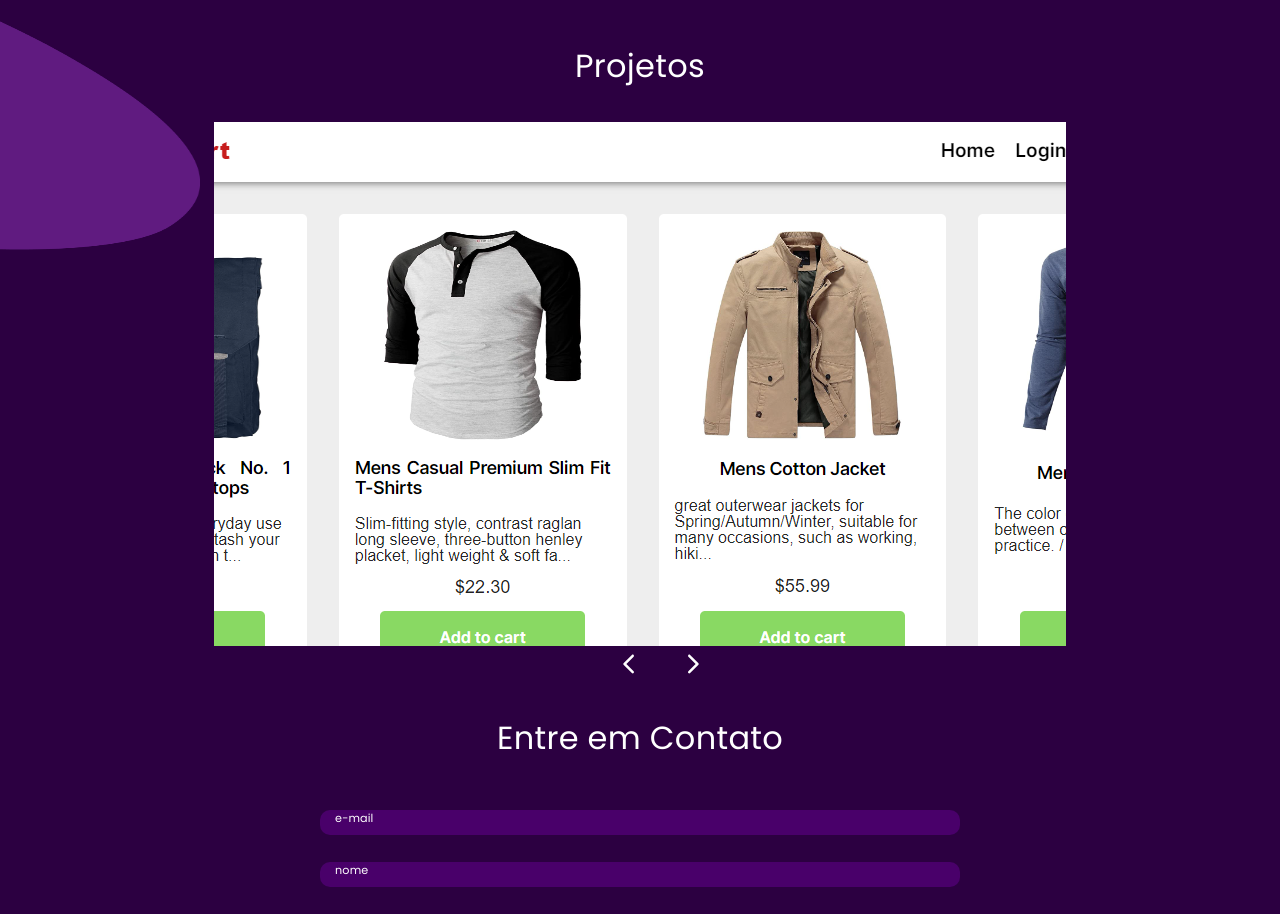
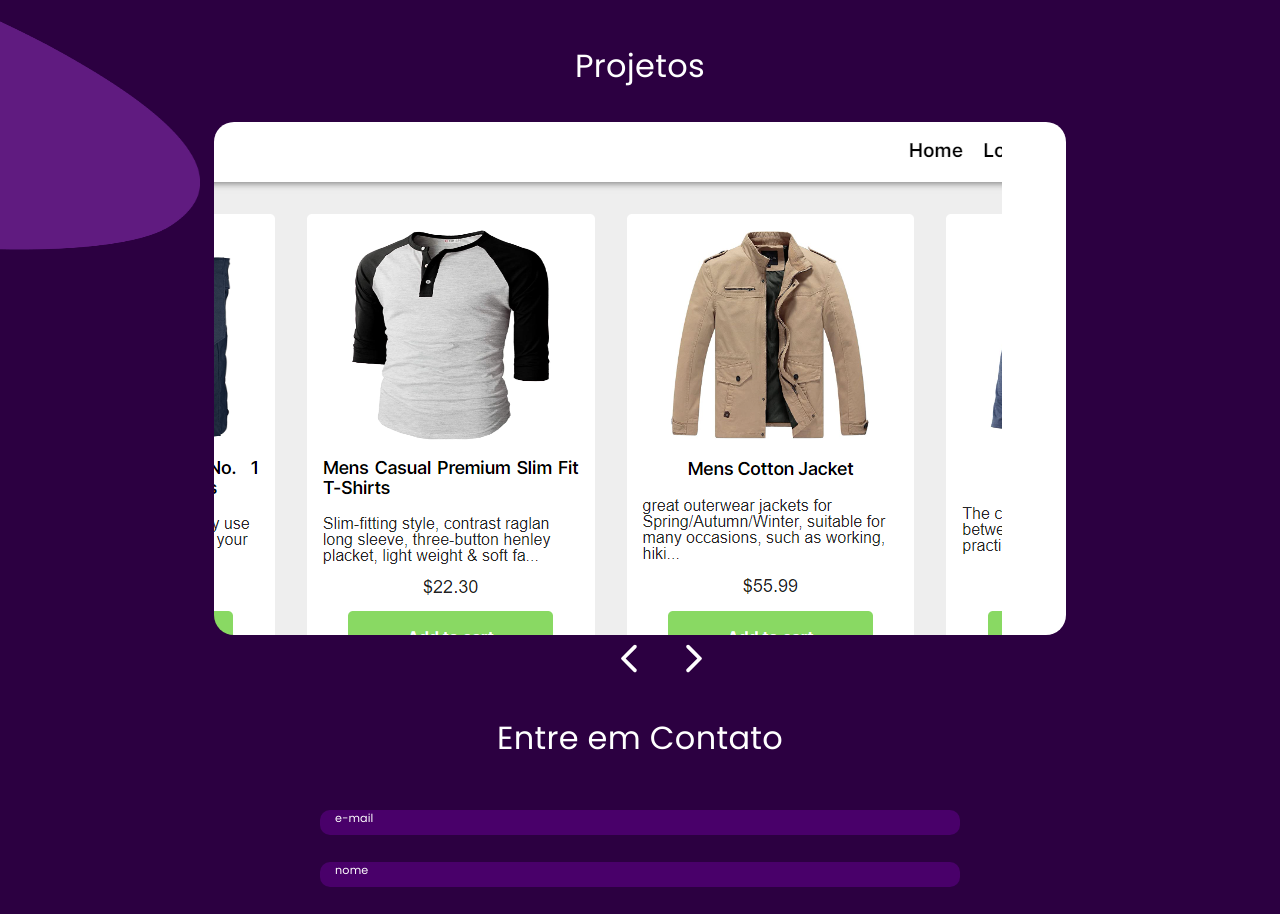
Before and after one commit to LaisFSGomes/meu-portfolio, a React (Create React App) app: page / in a window 1280 px wide. Shown: the part 1340-2254 px from the top of the page. Built offline with nearby package versions, Linux system fonts and the light colour scheme.

Commit message:
section meus projetos responsiva

```diff
--- a/src/components/MyProjects/MyProjects.styles.ts
+++ b/src/components/MyProjects/MyProjects.styles.ts
@@ -8,10 +8,27 @@ export const MyProjectsWrapper = styled(Box)({
     justifyContent: "space-around",
     alignItems: "center",
     padding: "2em",
+
 });
 export const Container = styled(Box)({
     width: "100%",
     maxWidth: "800px",
     margin: "0 auto",
-    padding: "20px 15px",
+    padding: "20px 1rem",
+    zIndex: "10",
+    "@media (max-width: 900px)": {
+        padding: "20px 0.8rem",
+    },
+    "@media (max-width: 800px)": {
+        padding: "0rem",
+    },
+    "@media (max-width: 570px)": {
+
+    },
+    "@media (max-width: 420px)": {
+
+    },
+    "@media (max-width: 290px)": {
+
+    },
 });
--- a/src/components/MyProjects/MyProjects.tsx
+++ b/src/components/MyProjects/MyProjects.tsx
@@ -7,34 +7,49 @@ export const MyProjects: React.FC = () => {
     {
       src: require("assets/images/projects/fakemart.png"),
       alt: "FakeMart",
+      title: "FakeMart: uma loja virtual fictícia feita em React",
+      link: "https://github.com/LaisFSGomes/fakemart",
     },
     {
       src: require("assets/images/projects/gitsearch.png"),
       alt: "GitSearch",
+      title:
+        "GitSearch: uma aplicação de busca de repositórios do GitHub feita em Angular",
+      link: "https://github.com/LaisFSGomes/git-search-angular",
     },
     {
       src: require("assets/images/projects/memoteca.png"),
       alt: "Memoteca",
+      title:
+        "Memoteca: escreva suas anotações e lembretes em um caderno virtual feito em Angular",
+      link: "https://github.com/LaisFSGomes/memoteca",
     },
     {
       src: require("assets/images/projects/passwordgenerator.png"),
       alt: "Password Generator",
+      title:
+        "Gerador de Senhas: uma aplicação para gerar senhas aleatórias feita em React",
+      link: "https://github.com/LaisFSGomes/fakemart",
     },
     {
       src: require("assets/images/projects/riverraid.png"),
       alt: "River Raid",
+      title: "River Raid: um jogo de nave feito em JavaScript, HTML e CSS",
+      link: "https://github.com/LaisFSGomes/fakemart",
     },
     {
       src: require("assets/images/projects/spotfy.png"),
-      alt: "Spotfy",
+      alt: "Spotify",
+      title:
+        "Spotify: um clone da página inicial do Spotify feito em CSS e HTML",
+      link: "https://github.com/LaisFSGomes/fakemart",
     },
   ];
 
   return (
     <MyProjectsWrapper>
       <Title>Projetos</Title>
-      <Swiper items={items}/>
-
+      <Swiper items={items} />
     </MyProjectsWrapper>
   );
 };
--- a/src/components/Swiper/Swiper.styles.ts
+++ b/src/components/Swiper/Swiper.styles.ts
@@ -7,6 +7,10 @@ export const SwiperWrapper = styled(Box)({
   flexDirection: "column",
   alignItems: "center",
   height: "70vh",
+  zIndex: "10",
+  "@media (max-width: 900px)": {
+    width: "100%",
+  },
 });
 export const Carousel = styled(Box)({
   width: "100%",
@@ -15,6 +19,7 @@ export const Carousel = styled(Box)({
   overflowY: "hidden",
   scrollBehavior: "smooth",
   listStyle: "none",
+  borderRadius: "20px",
   "&::-webkit-scrollbar": {
     display: "none",
   },
@@ -26,7 +31,7 @@ export const Actions = styled(Box)({
   alignItems: "center",
 });
 export const ActionsButton = styled(Button)({
-  backgroundColor: "transparent",
+  background: "transparent",
   border: "none",
   cursor: "pointer",
   color: "#FFFFFF",
--- a/src/components/Swiper/Swiper.tsx
+++ b/src/components/Swiper/Swiper.tsx
@@ -1,6 +1,5 @@
 import { SwiperItem } from "components/SwiperItem";
 import React from "react";
-// import { Actions, ActionsButton, SwiperList, SwiperWrapper } from "./Swiper.styles";
 import ArrowBackIosRoundedIcon from "@mui/icons-material/ArrowBackIosRounded";
 import ArrowForwardIosRoundedIcon from "@mui/icons-material/ArrowForwardIosRounded";
 import {
@@ -12,6 +11,8 @@ import {
 interface SwiperItemProps {
   src: string;
   alt: string;
+  title: string;
+  link: string;
 }
 interface SwiperProps {
   items: SwiperItemProps[];
@@ -28,9 +29,13 @@ export const Swiper: React.FC<SwiperProps> = ({ items }) => {
       const pageElement = page.current as HTMLDivElement;
       const scrollWidth = pageElement.scrollWidth;
       carouselElement.scrollLeft += scrollWidth;
-      if (carouselElement.scrollLeft >= (carouselElement.scrollWidth - carouselElement.scrollLeft/2)) {
+      if (
+        carouselElement.scrollLeft >=
+        carouselElement.scrollWidth - carouselElement.scrollLeft / 2
+      ) {
         carouselElement.scrollLeft = 0;
       }
+      console.log(scrollWidth);
     }
   };
   const handlePrev = (event: React.MouseEvent<HTMLButtonElement>) => {
@@ -41,24 +46,33 @@ export const Swiper: React.FC<SwiperProps> = ({ items }) => {
       const scrollWidth = pageElement.scrollWidth;
       carouselElement.scrollLeft -= scrollWidth;
       if (carouselElement.scrollLeft <= 0) {
-        carouselElement.scrollLeft = carouselElement.scrollWidth - carouselElement.scrollLeft/2;
+        carouselElement.scrollLeft =
+          carouselElement.scrollWidth - carouselElement.scrollLeft / 2;
+          // carouselElement.scrollWidth - carouselElement.scrollLeft/6;
       }
+      console.log(scrollWidth);
     }
   };
 
   return (
-    <SwiperWrapper ref = {page}>
-      <Carousel ref = {carousel} >
+    <SwiperWrapper ref={page}>
+      <Carousel ref={carousel}>
         {items.map((item, index) => (
-          <SwiperItem key={index} src={item.src} alt={item.alt} />
+          <SwiperItem
+            key={index}
+            src={item.src}
+            alt={item.alt}
+            link={item.link}
+            title={item.title}
+          />
         ))}
       </Carousel>
       <Actions>
-        <ActionsButton onClick={handlePrev} >
-          <ArrowBackIosRoundedIcon />
+        <ActionsButton onClick={handlePrev}>
+          <ArrowBackIosRoundedIcon fontSize="large" />
         </ActionsButton>
-        <ActionsButton onClick={handleNext} >
-          <ArrowForwardIosRoundedIcon />
+        <ActionsButton onClick={handleNext}>
+          <ArrowForwardIosRoundedIcon fontSize="large" />
         </ActionsButton>
       </Actions>
     </SwiperWrapper>
--- a/src/components/SwiperItem/SwiperItem.styles.ts
+++ b/src/components/SwiperItem/SwiperItem.styles.ts
@@ -1,33 +1,40 @@
 import { styled } from "@mui/system";
-import { Box } from "@mui/material";
+import { Box, Typography } from "@mui/material";
 
-export const SwiperItemWrapper = styled (Box)({
+export const SwiperItemWrapper = styled(Box)({
   width: "100%",
   flexShrink: 0,
   display: "flex",
-    // flexDirection: "column-reverse",
   height: "70vh",
-    transition: "width 3s",
   "&:hover": {
-        transition: "width 3s",
     "& > img": {
       width: "0px",
     },
     "& > div": {
       width: "100%",
+      "& > h1": {
         color: "#2C0041",
-        }
-    }
+      },
+      "& > a": {
+        color: "#2C0041",
+      },
+    },
+  },
 });
-export const SwiperImage = styled ("img")({
+
+export const SwiperImage = styled("img")({
   width: "100%",
   height: "auto",
   userSelect: "none",
   objectFit: "none",
-    objectPosition: "50% 0%",
-    transition: "all 2s ",
+  objectPosition: "top center",
+  transition: "width 2s ",
+  "@media (max-width: 600px)": {
+    objectPosition: "top left",
+  },
 });
-export const SwiperItemInfo = styled (Box)({
+
+export const SwiperItemInfo = styled(Box)({
   width: "0%",
   display: "flex",
   flexDirection: "column",
@@ -36,7 +43,32 @@ export const SwiperItemInfo = styled (Box)({
   backgroundColor: "#FFFFFF",
   color: "transparent",
   fontFamily: "Poppins, sans-serif",
+  fontWeight: 300,
+  textDecoration: "none",
+  transition: "width 2s, color 0.1s ",
+  padding: "0 2em",
+});
+export const SwiperItemTitle = styled(Typography)({
+  fontFamily: "Poppins, sans-serif",
   fontSize: "2em",
+  fontWeight: 400,
+  textDecoration: "none",
+  color: "transparent",
+  textAlign: "center",
+  transition: "color 0.1s ease-in-out",
+  transitionDelay: "0.5s",
+});
+
+export const SwiperItemAcessLink = styled("a")({
+  textDecoration: "none",
+  color: "transparent",
+  fontFamily: "Poppins, sans-serif",
   fontWeight: 300,
-    transition: "all 2s",
+  fontSize: "1.5em",
+  textAlign: "center",
+  transition: "color 0.1s ease-in-out",
+  transitionDelay: "0.5s",
+  "&:hover": {
+    textDecoration: "underline",
+  },
 });
--- a/src/components/SwiperItem/SwiperItem.tsx
+++ b/src/components/SwiperItem/SwiperItem.tsx
@@ -1,18 +1,21 @@
 import React from "react";
-import { SwiperImage, SwiperItemInfo, SwiperItemWrapper } from "./SwiperItem.styles";
+import { SwiperImage, SwiperItemAcessLink, SwiperItemInfo, SwiperItemTitle, SwiperItemWrapper } from "./SwiperItem.styles";
 
 interface SwiperItemProps {
   src: string;
   alt: string;
+  title: string;
+  link: string;
 }
 
-export const SwiperItem: React.FC<SwiperItemProps> = ({ src, alt }) => {
+export const SwiperItem: React.FC<SwiperItemProps> = ({ src, alt, title, link }) => {
   return (
 
     <SwiperItemWrapper>
       <SwiperImage  src={src} alt={alt} id="imagem"/>
       <SwiperItemInfo id="info">
-        <h3>{alt}</h3>
+        <SwiperItemTitle variant="h1"> {title} </SwiperItemTitle>
+        <SwiperItemAcessLink href={link} target="_blank" rel="noreferrer">Acessar</SwiperItemAcessLink>
       </SwiperItemInfo >
     </SwiperItemWrapper>
   );
```
Also changed, not shown: src/assets/images/projects/passwordgenerator.png, src/assets/images/projects/riverraid.png. Lines whose indentation alone changed are shown as unchanged.
